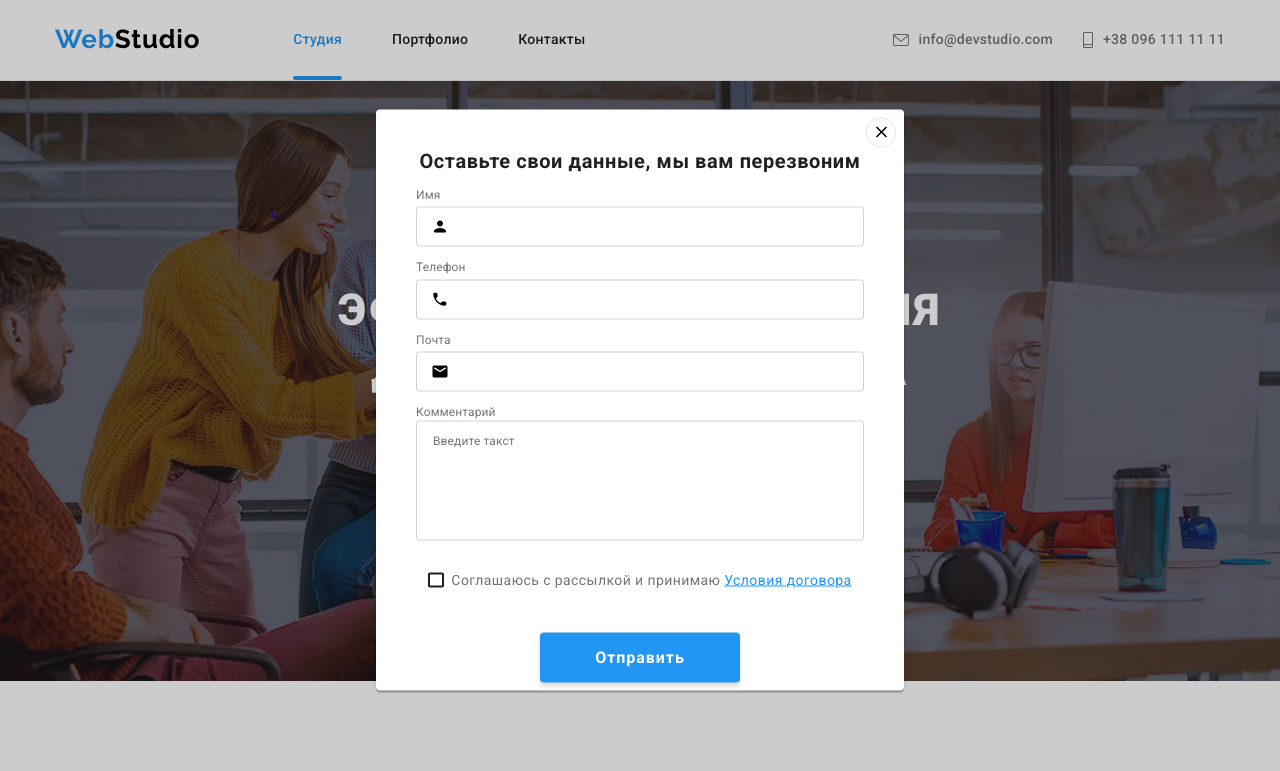
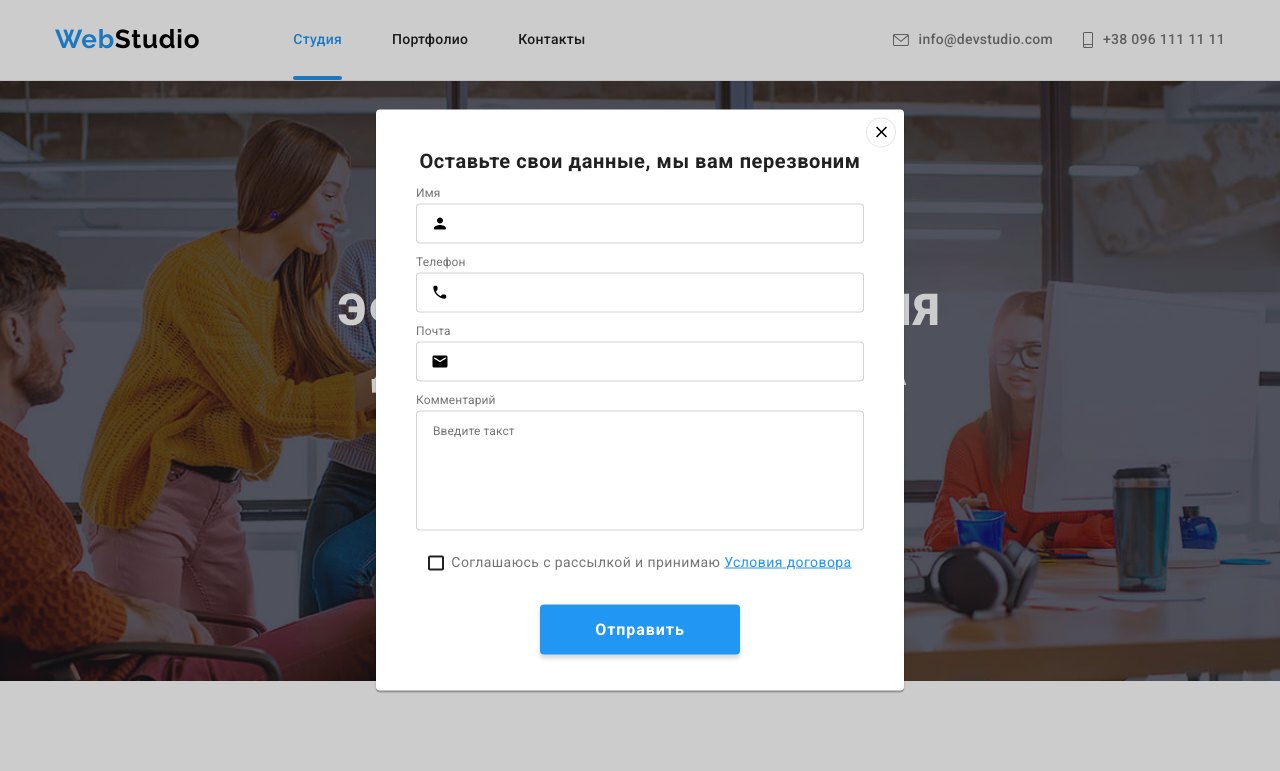
Before and after one commit to VitaliiPoliatykin/goit-markup-hw-06, a plain HTML site: page index.html in a window 1280 px wide. Both pictures are taken after a click on the button "Заказать услугу". Shown: the top 771 px of the page. Drawn offline with nearby package versions, Linux system fonts and the light colour scheme.

Commit message:
Зауваження ментора

```diff
--- a/CSS/styles.css
+++ b/CSS/styles.css
@@ -683,6 +683,7 @@ img {
 .modal-form-group {
   cursor: pointer;
   margin-bottom: 4px;
+  line-height: 14px;
 }
 .user-item {
   font-size: 12px;
@@ -720,6 +721,12 @@ img {
   left: 15px;
   transform: translateY(-50%);
 }
+.modal-form-coment {
+  display: flex;
+  flex-direction: column;
+  justify-content: center;
+  margin-bottom: 20px;
+}
 .comment-area {
   resize: none;
   width: 100%;
@@ -734,7 +741,6 @@ img {
   color: var(--main-txt-cl);
   cursor: pointer;
   transition: border-color var(--hov-focus);
-  margin-bottom: 20px;
 }
 .agreement-wrap {
   display: flex;
--- a/index.html
+++ b/index.html
@@ -640,11 +640,17 @@
             </div>
           </div>
 
-          <div class="modal-form-area">
-            <label class="modal-form-group"
-              ><span class="user-item">Комментарий</span>
-              <textarea class="comment-area" name="comment" placeholder="Введите такст"></textarea>
-            </label>
+          <div class="modal-form-coment">
+            <label class="modal-form-group" for="comment"
+              ><span class="user-item">Комментарий</span></label
+            >
+            <textarea
+              class="comment-area"
+              name="comments"
+              placeholder="Введите такст"
+              id="comment"
+            ></textarea>
+          </div>
           <div class="agreement-wrap">
             <label class="modal-policy-group">
               <input class="checkbox visually-hidden" type="checkbox" name="checkbox" />
@@ -666,7 +672,6 @@
               ></label
             >
           </div>
-          </div>
           <button class="btn modal-btn-submit" type="submit">
             <span class="modal-btn-submit-txt">Отправить</span>
           </button>
```
Lines whose indentation alone changed are shown as unchanged.
